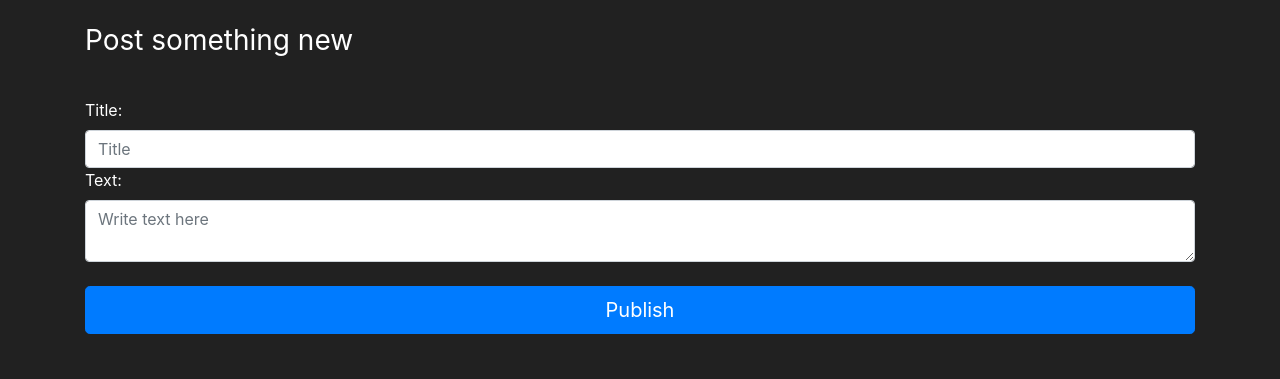
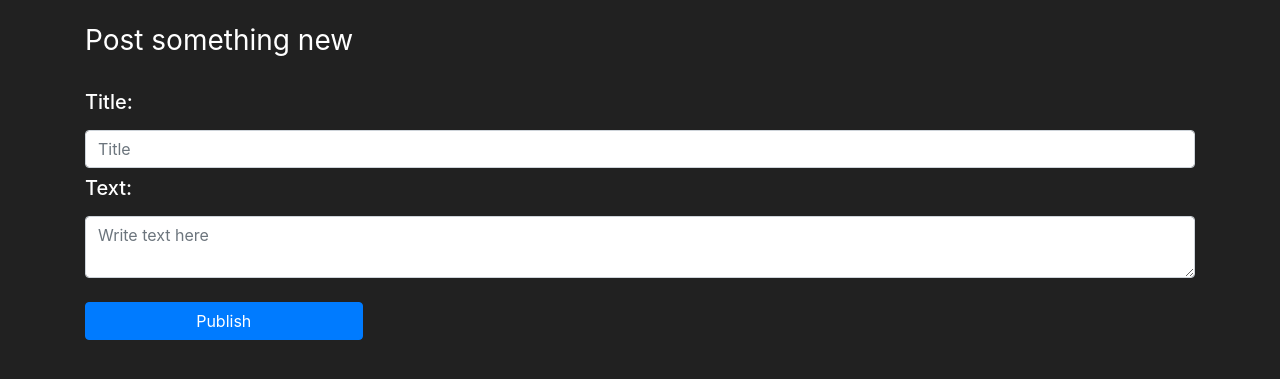
Before and after one commit to Crysis760/Nothing-About-It, a Flask app: template blog/templates/new-post.html in a window 1280 px wide. Shown: the part 56-435 px from the top of the page. Run offline with Flask 3, Linux system fonts and the light colour scheme; the template is opened without the code that fills it: values that come from a table or form of the project are taken from there, others are empty.

Commit message:
Design stuff

```diff
--- a/blog/templates/home.html
+++ b/blog/templates/home.html
@@ -5,7 +5,7 @@
 
 {% block content %}
     <div class="position-relative overflow-hidden p-3 p-md-5 m-md-3 text-center bg-dark" style="color:white">
-        <div class="col-md-5 p-lg-5 mx-auto my-5">
+        <div class="p-lg-5 mx-auto my-5">
             <h1 class="display-4 font-weight-normal">I can tell nothing about it... but</h1>
             <p class="lead font-weight-normal">
                 Start posting your stories that is not interesting to anyone
--- a/blog/templates/new-post.html
+++ b/blog/templates/new-post.html
@@ -9,18 +9,18 @@
     <div class="container">
         <form method="POST" class="form-register" style="color:white">
         {{ form.hidden_tag() }}
-            <h1 class="h3 mb-3 font-weight-normal">
+            <h1 class="h3 font-weight-normal">
                 Post something new
             </h1>
             <br>
-            {{ form.title.label() }}
+            <h5> {{ form.title.label() }} </h5>
             {{ form.title(class="form-control", placeholder="Title") }}
 
-            {{ form.text.label() }}
+            <h5 class="mt-2"> {{ form.text.label() }} </h5>
             {{ form.text(class="form-control", placeholder="Write text here") }}
 
             <br>
-            {{ form.submit(class="btn btn-lg btn-block btn-primary") }}
+            {{ form.submit(class="btn btn-block w-25 btn-primary") }}
         </form>
     </div>
 </body>
```
